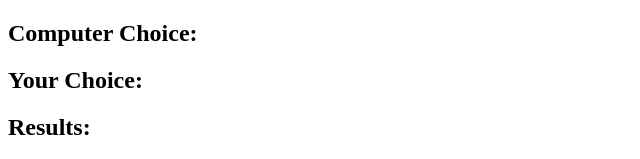
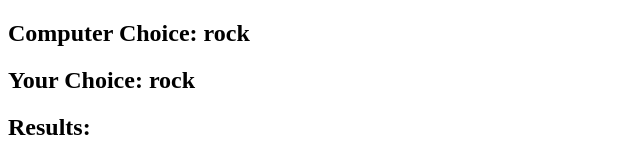
Before and after one commit to LauriOjanen/rock-paper-scissors, a plain HTML site: page index.html in a window 1280 px wide. Both pictures are taken after a click on the button "rock". Shown: the top 159 px of the page, without its empty margins (0-640 px from the left). Drawn offline with Linux system fonts and the light colour scheme.

Commit message:
Update html & app
Updated html and created random generator in app.js

```diff
--- a/app.js
+++ b/app.js
@@ -1,8 +1,27 @@
-const computerChoice = document.getElementById('computer-choice')
-const userChoice = document.getElementById('user-choice')
+const computerChoiceDisplay = document.getElementById('computer-choice')
+const userChoiceDisplay = document.getElementById('user-choice')
 const resultDisplay = document.getElementById('result')
 const possibleChoices = document.querySelectorAll('button')
+let userChoice
+let computerChoice
 
-possibleChoices.forEach(possibleChoices => possibleChoices.addEventListener('click', () => {
+possibleChoices.forEach(possibleChoices => possibleChoices.addEventListener('click', (e) => {
+    userChoice = e.target.id
+    userChoiceDisplay.innerHTML = userChoice
+    generateComputerChoice()
+}))
 
-}))
+function generateComputerChoice() {
+    const randomNumber = Math.floor(Math.random() * 3) + 1
+
+    if (randomNumber === 1) {
+        computerChoice = 'rock'
+    }
+    if (randomNumber === 2) {
+        computerChoice = 'scissors'
+    }
+    if (randomNumber === 3) {
+        computerChoice = 'paper'
+    }
+    computerChoiceDisplay.innerHTML = computerChoice
+}
```
Also changed, not shown: index.html (+3 -3 lines).
